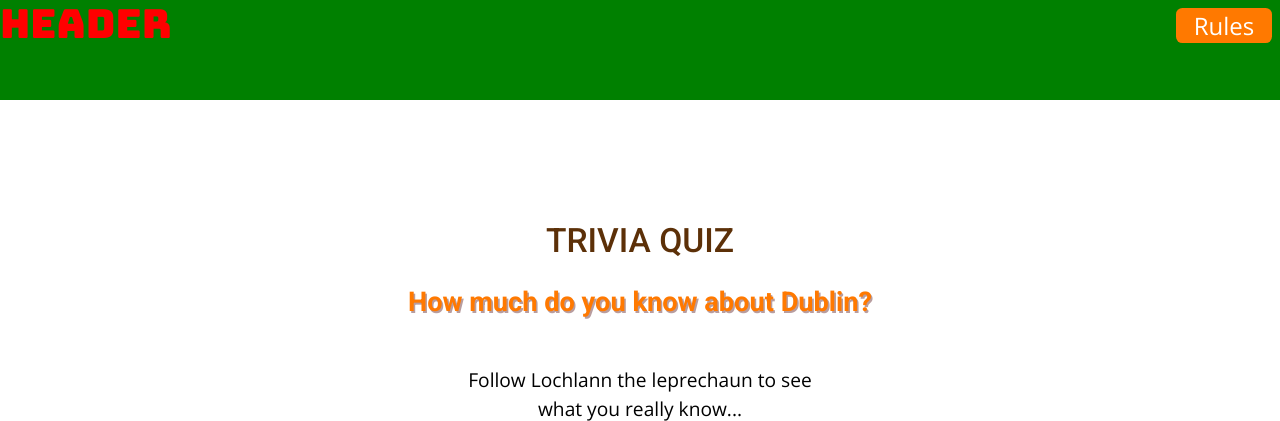
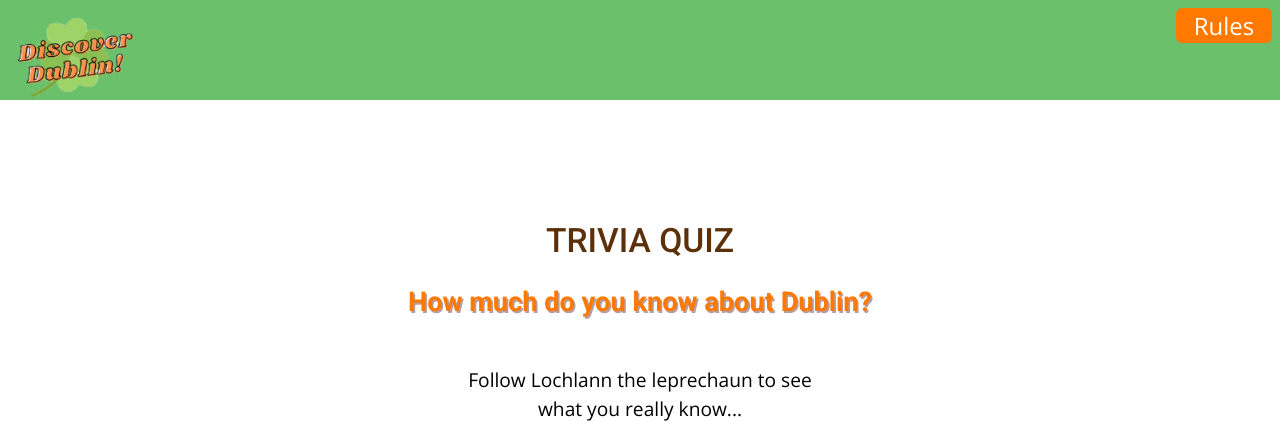
Before and after one commit to MauRuRo/the-mighty-bits-hackathon-proj, a Django app: page / in a window 1280 px wide. Shown: the top 421 px of the page. Run offline with Django 3.2, Linux system fonts and the light colour scheme; some libraries are stand-ins or nearby versions.

Commit message:
added logo and linked up to home page, linked up start buton to trivia page

```diff
--- a/static/css/style.css
+++ b/static/css/style.css
@@ -27,16 +27,23 @@ h1 {
   -webkit-transform: scale(0.9);
   transform: scale(0.9);
 }
-
+/*-- HEADER --*/
 .header-row {
-    /* background-color: #42b042c7; */
-    background-color: green;
+    background-color: #42b042c7;
     height: 100px;
     width: 100%;
     position: fixed;
     top: 0px;
     z-index: 999;
 }
+
+.logo {
+    max-width: 130px;
+    max-height: 120px;
+    margin-left: 15px;
+}
+
+
 .main-row {
     background-color: none;
     min-height: calc(100vh - 100px - 50px);
--- a/templates/includes/header.html
+++ b/templates/includes/header.html
@@ -1,4 +1,8 @@
-<h1>HEADER</h1>
+<!--The Discover dublin link as an anchor tag to the home page.-->
+<a href="{% url 'home' %}">
+        <img src="{{MEDIA_URL}}discover_dublin_150x150.png" alt="discover dublin logo" class="logo">
+</a>
+
 <!-- Rules Modal -->
 
 <!-- Modal -->
--- a/trivia/templates/trivia/landingpage.html
+++ b/trivia/templates/trivia/landingpage.html
@@ -23,7 +23,7 @@
     </div>
     <!--add link to the game-->
     <div class="text-center btn-main">
-        <a href="#" class="btn btn-secondary btn-xs btn-home mt-2">
+        <a href="{% url 'trivia' %}" class="btn btn-secondary btn-xs btn-home mt-2">
             Start Game
         </a>
     </div>
```
